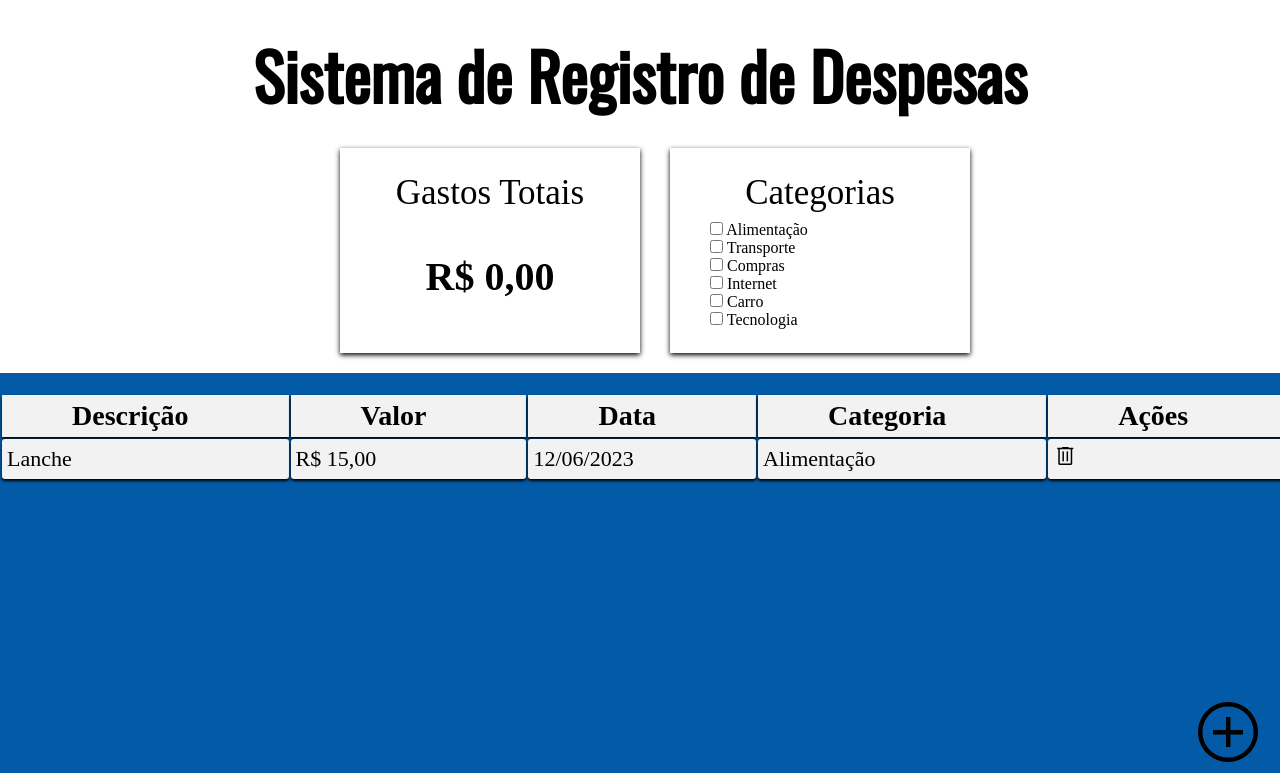
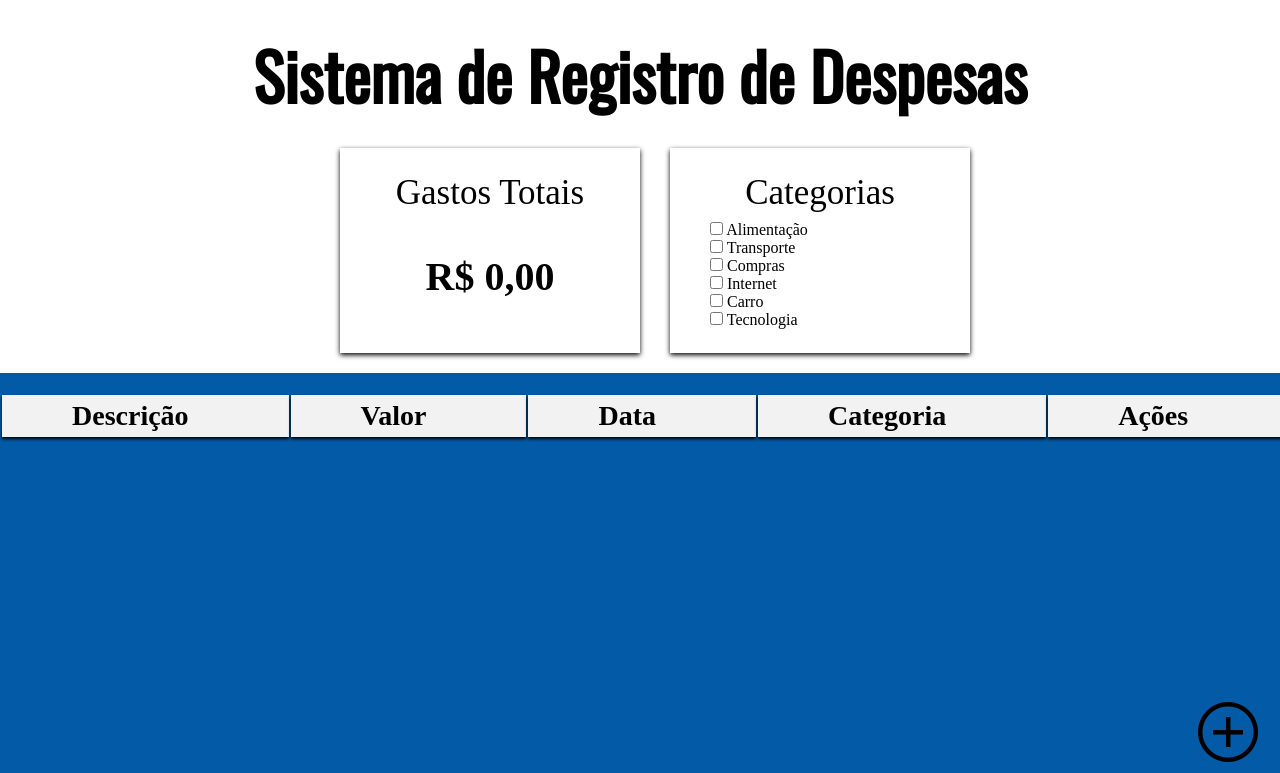
Before and after one commit to Edson242/Sistema-de-Registo-de-Despesas, a PHP site: page / in a window 1280 px wide. Shown: the top 773 px of the page. Run offline with PHP 8.4, Linux system fonts and the light colour scheme; data that the repository does not hold is empty.

Commit message:
Atualização11

```diff
--- a/index.php
+++ b/index.php
@@ -43,7 +43,6 @@
     </header>
     <main>
         <table id="tabela">
-
             <tr>
                 <th class="descricao">Descrição</th>
                 <th>Valor</th>
@@ -51,14 +50,6 @@
                 <th>Categoria</th>
                 <th>Ações</th> <!-- Nova coluna -->
             </tr>
-<tr>
-    <td>Lanche</td>
-    <td class="valor">R$ 15,00</td>
-    <td>12/06/2023</td>
-    <td>Alimentação</td>
-    <td><button onclick="excluirRegistro(this)" class="material-symbols-outlined">delete</button></td>
-</tr>
-
         </table>
         <div class="addDespesa">
             <button onclick="abrirPopup()" id="Despesas" class="material-symbols-outlined">add_circle</button>
@@ -92,8 +83,6 @@
                 <label for="Tecnologia">Tecnologia</label><br>
                 <button type="submit" class="buttonPopup">Salvar</button>
                 <button type="button" class="buttonPopup" id="cancelar" onclick="fecharPopup()">Cancelar</button>
-
-
         </div>
         <div id="overlay" class="overlay"></div>
     </main>
```
Lines whose indentation alone changed are shown as unchanged.
